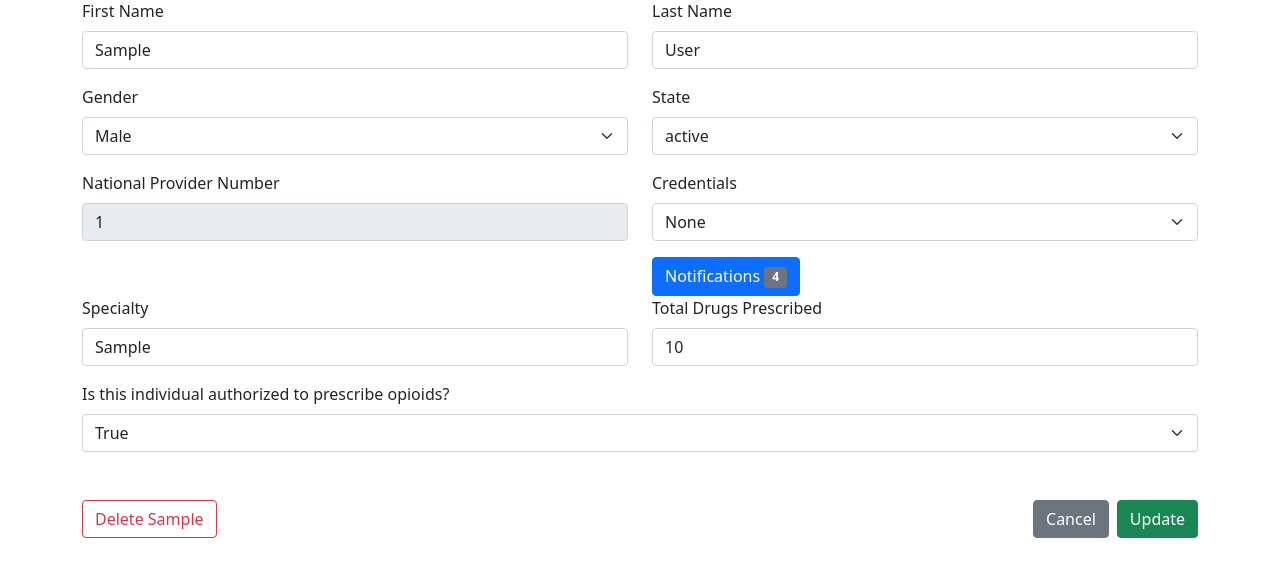
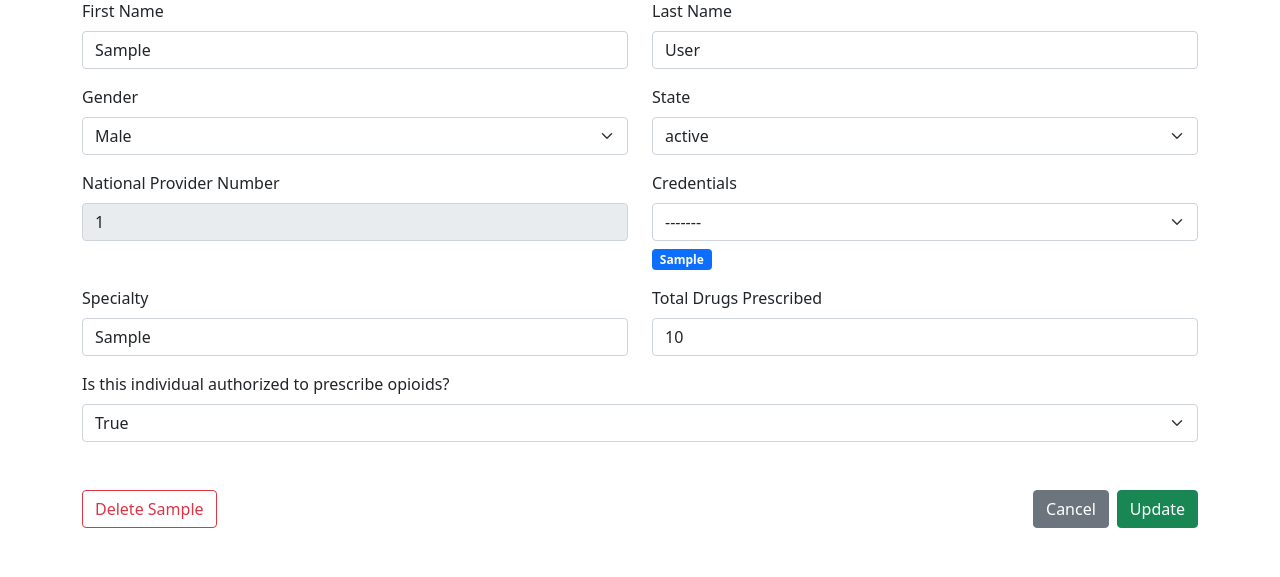
Before and after one commit to logankimbs/intex, a Django app: a page that uses templates/portal/editprescriber.html in a window 1280 px wide. Shown: the part 182-759 px from the top of the page. Run offline with Django 3.2, Linux system fonts and the light colour scheme; tables that the repository leaves empty hold one stand-in row (values such as "Sample post").

Commit message:
added badges

```diff
--- a/templates/portal/editprescriber.html
+++ b/templates/portal/editprescriber.html
@@ -59,19 +59,17 @@
                 <div class="mb-3">
                     <label for="prescriberCredentials" class="form-label">Credentials</label>
                     <select class="form-select" name="prescriberCredentials" aria-label="credentials of prescriber">
-                        <option value="None" disabled selected>None</option>
+                        <option value="None" disabled selected> {% if prescriber.credentials != None %} ------- {% else %} Nince {% endif %}</option>
                         {% for credential in credentials %}
                             <option value="{{credential.id}}">{{credential.credentials}}</option>
                         {% endfor %}
                     </select>
+
+                    {% for credential in prescriber.credentials.all %}
+                        <span class="badge bg-primary mt-2">{{credential.credentials}}</span>
+                    {% endfor %}
                 </div>
 
-
-                    {% for credential in prescriber.credentials.all %}
-                        <button type="button" class="btn btn-primary">
-                            Notifications <span class="badge bg-secondary">4</span>
-                        </button>
-                    {% endfor %}
             </div>
         </div>
 
```
